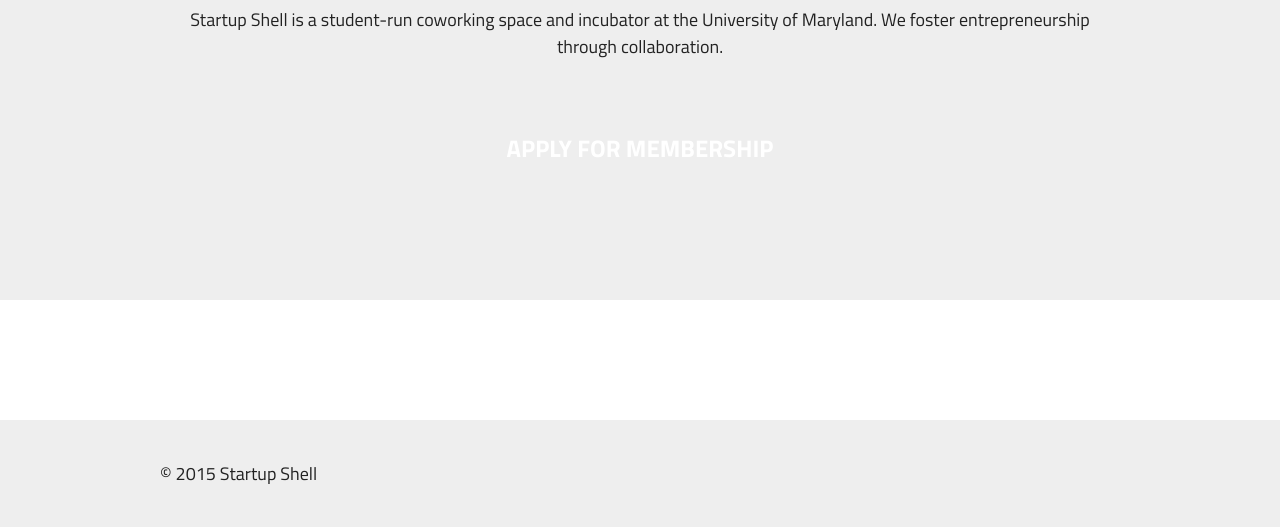
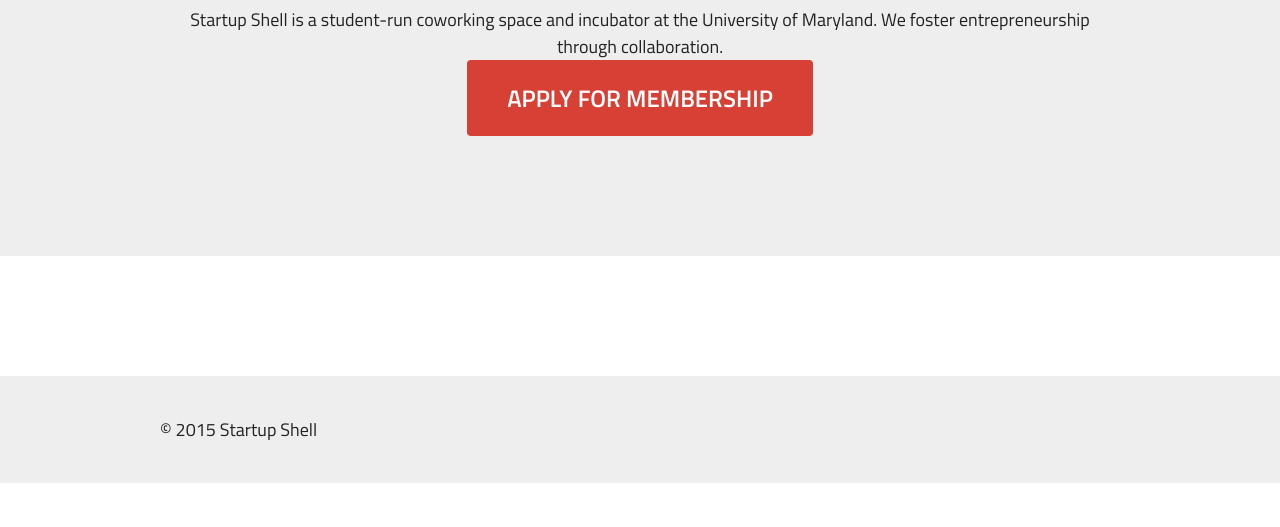
Before and after one commit to StartupShell/web-2015, a Jekyll site: the page built from index.html, in a window 1280 px wide. Shown: the part 600-1127 px from the top of the page. Built offline with Jekyll 4.4.1, drawn with Linux system fonts in a browser that asks for light colours; after the commit the page ends 1083 px from its top, so only the background shows below that.

Commit message:
button styles

```diff
--- a/_sass/_typography.scss
+++ b/_sass/_typography.scss
@@ -18,17 +18,17 @@ body {
 
 // HEADINGS
 
-h1 {
+h1, .h1 {
 	font-size: 48px;
 	font-weight: 700;
 }
 
-h2 {
+h2, .h2 {
 	font-size: 24px;
 	font-weight: 600;
 }
 
-h3 {
+h3, .h3 {
 	font-size: 18px;
 	font-weight: 600;
 }
--- a/_sass/_ui.scss
+++ b/_sass/_ui.scss
@@ -1,29 +1,11 @@
 .button {
-  display: block;
-
-  @include size(300px 80px);
-  margin: $space auto 0;
-  padding-top: 30px;
-
-  font-size: 24px;
-  font-weight: bold;
+  display: inline-block;
+  background: $red;
+  padding: $space/2 $space;
+  margin: 0 auto;
+  @extend .rounded;
+  @extend .h2;
   text-align: center;
   text-transform: uppercase;
   color: $white;
 }
-
-.social-links {
-
-}
-
-.social-item {
-
-}
-
-.social-item-link {
-
-}
-
-.copy {
-
-}
--- a/_sass/_variables.scss
+++ b/_sass/_variables.scss
@@ -10,9 +10,14 @@ $light-gray:	#EEE;
 $red: 			#D74035;
 
 
-// SPACING
+// DIMENSIONS
 
-$space: 40px;
+$space:		40px;
+$radius:	4px;
+
+.rounded {
+	@include border-radius($radius);
+}
 
 
 // BREAKPOINTS
--- a/_sass/bourbon/addons/_border-radius.scss
+++ b/_sass/bourbon/addons/_border-radius.scss
@@ -46,3 +46,10 @@
   border-bottom-left-radius: $radii;
   border-top-left-radius: $radii;
 }
+
+@mixin border-radius($radii) {
+	@include border-top-radius($radii);
+	@include border-right-radius($radii);
+	@include border-bottom-radius($radii);
+	@include border-left-radius($radii);
+}
```
Also changed, not shown: 1 other file.
